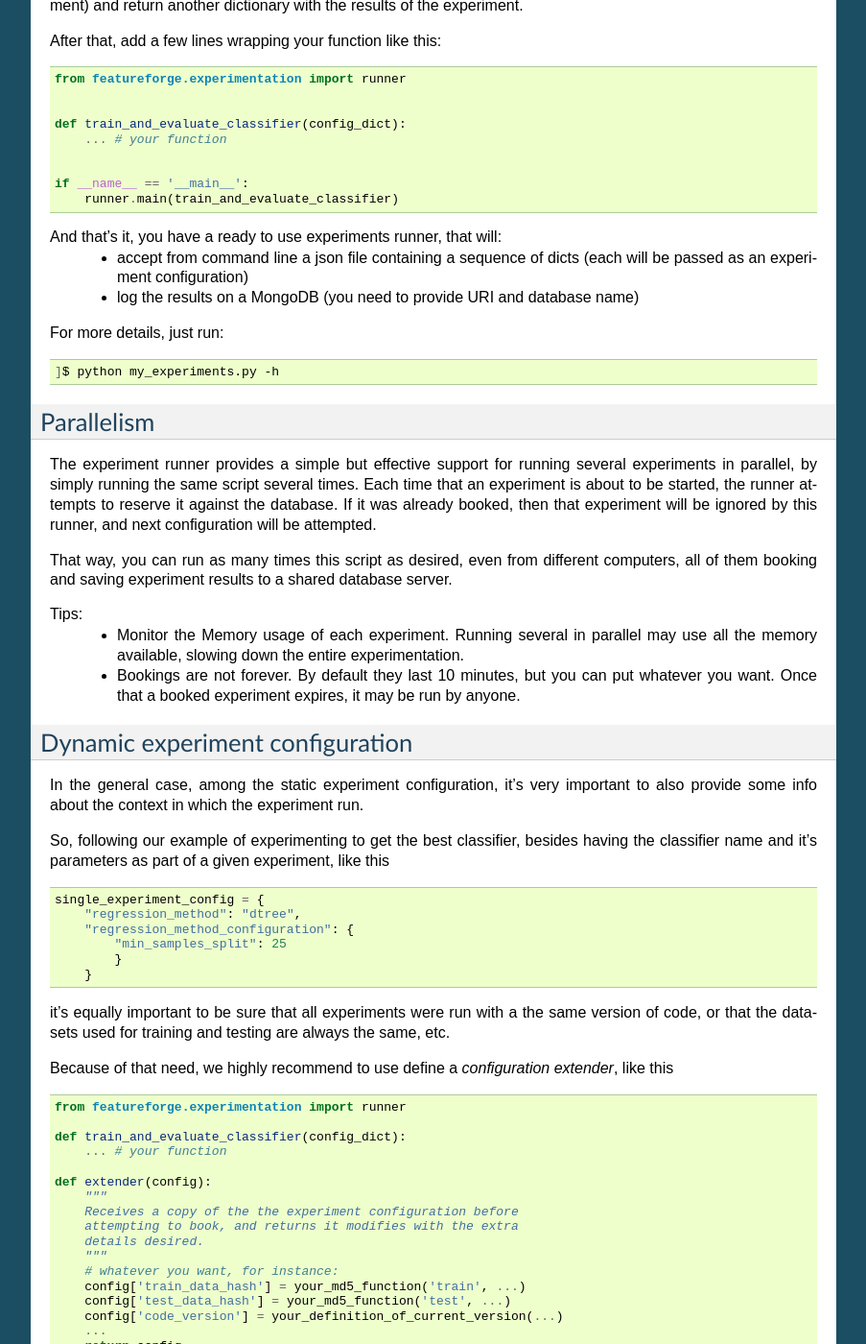
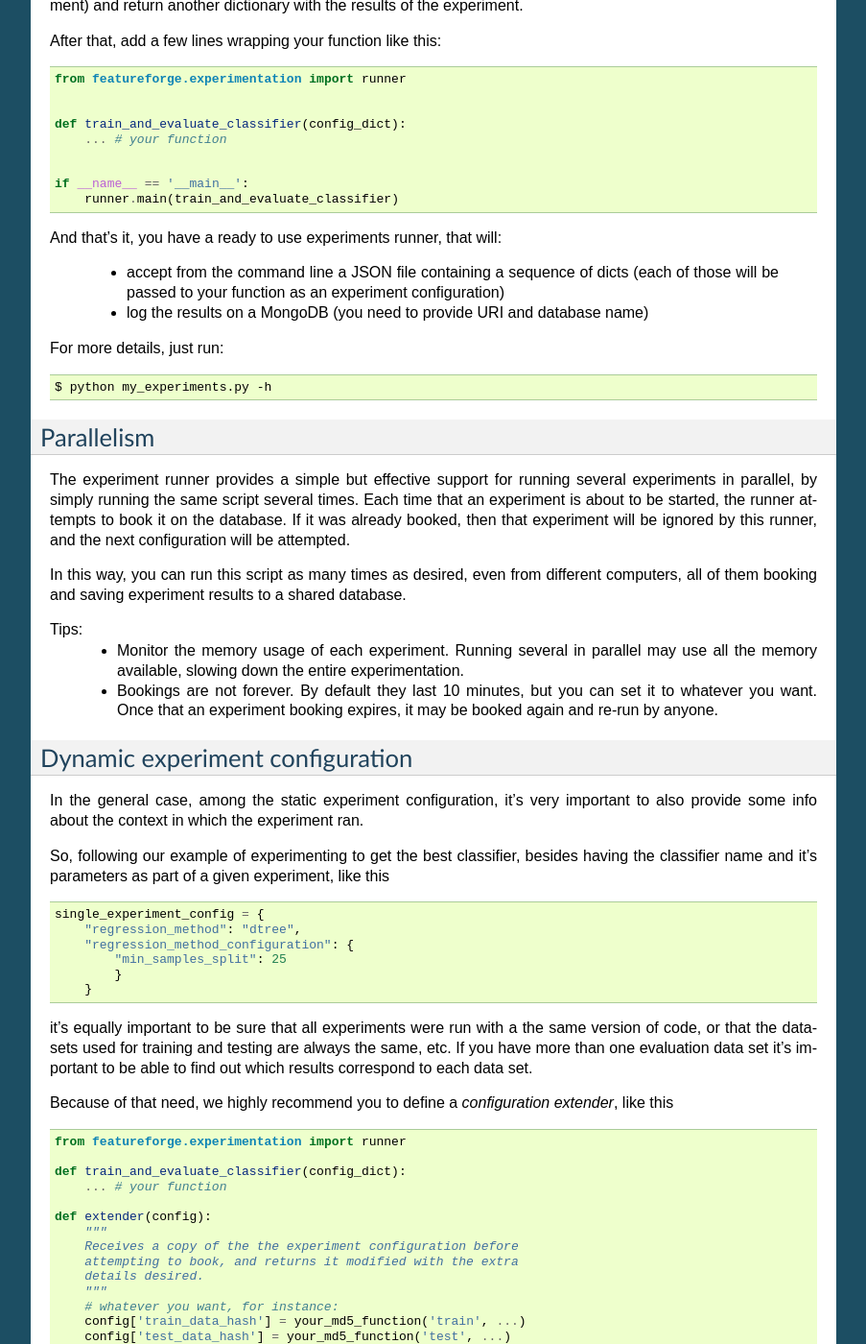
Before and after one commit to machinalis/featureforge, a Sphinx documentation site: the page built from docs/experimentation.rst, in a window 1280 px wide and 1400 px high, scrolled down 671 px. Shown: the whole window at 96% size, without its empty margins (198-1101 px from the left). Built offline with Sphinx 7.4.7, drawn with Linux system fonts in a browser that asks for light colours; some of the changed text lies outside the part shown.

Commit message:
Several fixes in grammar, spelling, and details

```diff
--- a/docs/experimentation.rst
+++ b/docs/experimentation.rst
@@ -4,15 +4,23 @@ Experimentation Support
 Key concepts
 ------------
 
-As a Machine Learning developer, we face lot of times the need of doing some fine tuning of some feature, some classifier, regressor, etc. And when the theory were not enough, we just experiment.
-So, running the same script several times, each with small differences on the arguments, is not that hard.
-But when it comes to be able to later decide which of the executions provided the best performance/accuracy/whatever you want to measure, is not that easy. And to be honest, it's a bit boring to have to be writing down each experiment result (and it's initial configuration) by hand.
+As a Machine Learning developer, we face a lot of times the need of doing some
+fine tuning of some feature, some classifier, regressor, etc. And when the
+theory was not enough, we just experiment.
+Running the same script several times, each with small differences on the
+arguments, is not hard.
+But when it comes to be able to later decide which of the executions provided
+the best performance/accuracy/whatever you want to measure, it's not that easy.
+And to be honest, it's a bit boring to have to be writing down each experiment
+result (and it's initial configuration) by hand.
 
 
 The basics
 ----------
 
-Feature Forge **experimentation** module can help you to automatize the execution of your experiments, storing results of each on a database that can be queried later for decision taking.
+Feature Forge **experimentation** module can help you to automate the
+execution of your experiments, storing the results of each one on a database
+that can be queried later for decision taking.
 
 In its most basic form, on an empty file (let's name it *my_experiments.py*) you just define an experiment as a function
 
@@ -29,7 +37,9 @@ In its most basic form, on an empty file (let's name it *my_experiments.py*) you
             'other_metric': ...
         }
 
-Your function should take a single argument (which is a dictionary that defines the configuration of the experiment) and return another dictionary with the results of the experiment.
+Your function should take a single argument (which is a dictionary that defines
+the configuration of the experiment) and return another dictionary with the
+results of the experiment.
 
 After that, add a few lines wrapping your function like this:
 
@@ -46,33 +56,42 @@ After that, add a few lines wrapping your function like this:
         runner.main(train_and_evaluate_classifier)
 
 And that's it, you have a ready to use experiments runner, that will:
- - accept from command line a json file containing a sequence of dicts (each will be passed as an experiment configuration)
+
+ - accept from the command line a JSON file containing a sequence of dicts (each of those will be passed to your function as an experiment configuration)
  - log the results on a MongoDB (you need to provide URI and database name)
 
 For more details, just run:
 
 .. code-block:: bash
 
-    ]$ python my_experiments.py -h
+    $ python my_experiments.py -h
 
 
 Parallelism
 -----------
 
-The experiment runner provides a simple but effective support for running several experiments in parallel, by simply running the same script several times.
-Each time that an experiment is about to be started, the runner attempts to reserve it against the database. If it was already booked, then that experiment will be ignored by this runner, and next configuration will be attempted.
+The experiment runner provides a simple but effective support for running
+several experiments in parallel, by simply running the same script several
+times.
+Each time that an experiment is about to be started, the runner attempts to
+book it on the database. If it was already booked, then that experiment
+will be ignored by this runner, and the next configuration will be attempted.
 
-That way, you can run as many times this script as desired, even from different computers, all of them booking and saving experiment results to a shared database server.
+In this way, you can run this script as many times as desired, even from different
+computers, all of them booking and saving experiment results to a shared
+database.
 
 Tips:
- - Monitor the Memory usage of each experiment. Running several in parallel may use all the memory available, slowing down the entire experimentation.
- - Bookings are not forever. By default they last 10 minutes, but you can put whatever you want. Once that a booked experiment expires, it may be run by anyone.
+ - Monitor the memory usage of each experiment. Running several in parallel may use all the memory available, slowing down the entire experimentation.
+ - Bookings are not forever. By default they last 10 minutes, but you can set it to whatever you want. Once that an experiment booking expires, it may be booked again and re-run by anyone.
 
 
 Dynamic experiment configuration
 --------------------------------
 
-In the general case, among the static experiment configuration, it's very important to also provide some info about the context in which the experiment run.
+In the general case, among the static experiment configuration, it's very
+important to also provide some info about the context in which the experiment
+ran.
 
 So, following our example of experimenting to get the best classifier, besides having the classifier name and it's parameters as part of a given experiment, like this
 
@@ -85,9 +104,13 @@ So, following our example of experimenting to get the best classifier, besides h
             }
         }
 
-it's equally important to be sure that all experiments were run with a the same version of code, or that the data-sets used for training and testing are always the same, etc.
+it's equally important to be sure that all experiments were run with a the same
+version of code, or that the data-sets used for training and testing are always
+the same, etc. If you have more than one evaluation data set it's important
+to be able to find out which results correspond to each data set.
 
-Because of that need, we highly recommend to use define a *configuration extender*, like this
+Because of that need, we highly recommend you to define a *configuration
+extender*, like this
 
 
 .. code-block:: python
@@ -100,7 +123,7 @@ Because of that need, we highly recommend to use define a *configuration extende
     def extender(config):
         """
         Receives a copy of the the experiment configuration before
-        attempting to book, and returns it modifies with the extra
+        attempting to book, and returns it modified with the extra
         details desired.
         """
         # whatever you want, for instance:
@@ -122,7 +145,8 @@ We provide a built-in utility for using the current git branch (and modification
             train_and_evaluate_classifier,
             use_git_info_from_path='/path/to/my_repo/')
 
-For other Version Control systems, or any other things you may need, use the *extender* callback.
+For other version control systems, or any other things you may need, use the
+*extender* callback.
 
 
 Exploring the finished experiments
@@ -131,12 +155,12 @@ Exploring the finished experiments
 Once you run all the experiments, you will have everything stored on the MongoDB.
 For each experiment, it's configuration and results will be stored on a single Document, like this:
 
-    - Field "marshalled_key": string text representing the hashed experiment configuration. Used as identifier for bookings.
-    - Field "experiment_status": one of the following
-        - "status_booked": experiment was booked but not finished yet.
-        - "status_solved": experiment was reported as finished.
-    - Field "booked_at": time-stamp of the experiment booking.
-    - Field "results": only available for finished experiments. It's a dictionary that contain as sub-fields all the results of the experiment.
+    - Field "`marshalled_key`": string text representing the hashed experiment configuration. Used as identifier for bookings.
+    - Field "`experiment_status`": one of the following
+        - "`status_booked`": experiment was booked but not finished yet.
+        - "`status_solved`": experiment was reported as finished.
+    - Field "`booked_at`": time-stamp of the experiment booking.
+    - Field "`results`": only available for finished experiments. It's a dictionary that contain as sub-fields all the results of the experiment.
     - Any other field on the Document, was part of the experiment configuration.
 
 You can access, filter and see the finished experiments simply using the mongo shell, or with python like this:
@@ -160,11 +184,15 @@ Configuration dicts
 
 - Simple data types:
 
-    In order to easily create booking-tickets from configuration dictionaries, they can't contain more than builtin objects (sets, lists, tuples, strings, booleans or numbers).
+    In order to easily create booking-tickets from configuration dictionaries, they can't contain more than built-in objects (sets, lists, tuples, strings, booleans or numbers).
 
-- Lists, tuples or sets, be carefull with the ordering:
+- Lists, tuples or sets, be careful with the ordering:
 
-    Be very careful with config value that are sequences. If your experiment configuration needs to provide the features to use, probably the order of them is not important, so you should pass them as a set, and not as a tuple nor list. Otherwise, these 2 configurations are going to be treated as different when they shouldn't:
+    Be very careful with config value that are sequences. If your experiment
+    configuration needs to provide the features to use, probably their ordering
+    is not important, so you should pass them as a `set`, and not as a tuple
+    or a list. Otherwise, these 2 configurations are going to be treated as
+    different when they shouldn't:
 
     .. code-block:: python
 
```
